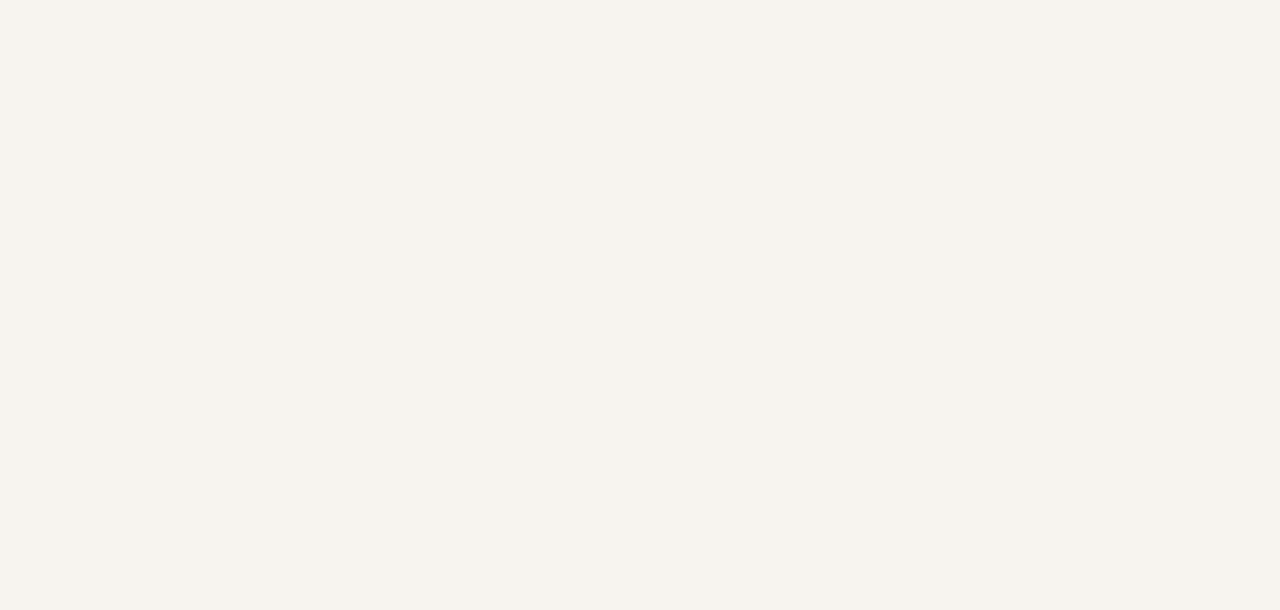
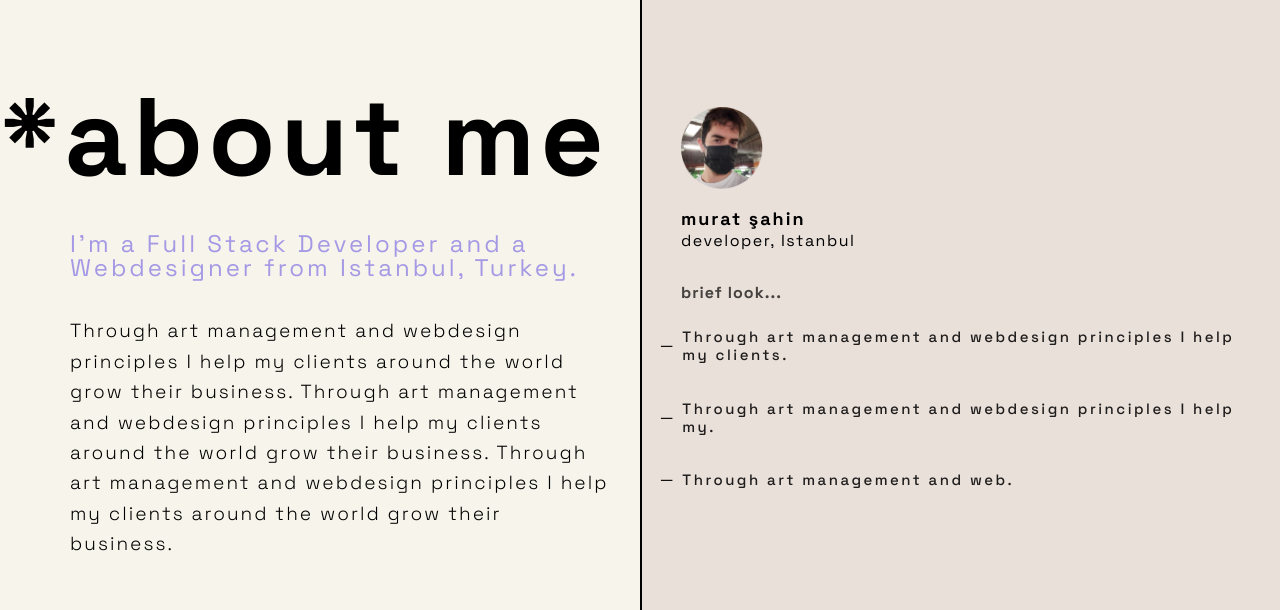
Before and after one commit to Murat-Sahin1/my-portfolio-website, a Next.js app: page / in a window 1280 px wide. Shown: the part 1681-2291 px from the top of the page. Built offline with nearby package versions, Linux system fonts and the light colour scheme.

Commit message:
About me page is added.

```diff
--- a/components/mainPage/aboutFrame/aboutFrame.module.css
+++ b/components/mainPage/aboutFrame/aboutFrame.module.css
@@ -1,9 +1,151 @@
 .aboutFrameContainer {
+    display: flex;
+    flex-direction: row;
     position: relative;
     height: 100vh;
     overflow: hidden;
-    margin-left: 60px;
-    margin-right:60px;
+
 
     background-color: #F7F5EB;
 }
+
+.aboutMeContainer{
+    display: flex;
+    justify-content: center;
+    align-items: center;
+    height: 100%;
+    width: 50%;
+    border-top: 2px solid black;
+
+}
+
+.briefContainer{
+    display: flex;
+    justify-content: center;
+    align-items: center;
+    height: 100%;
+    width: 50%;
+    border-left: 2px solid black;
+    border-top: 2px solid black;
+    background-color: #EAE0DA;
+}
+
+.aboutMeContent{
+    height: 500px;
+    width: 650px;
+    margin-right: 30px;
+}
+
+.aboutMeHeaderContainer{
+
+}
+
+.aboutMeText{
+    font-size: 110px;
+    font-weight: 700;
+    line-height: 123.5%;
+    letter-spacing: 5px;
+}
+
+.writingContainer{
+    padding-top: 27px;
+    padding-left:70px;
+}
+
+.headerSubTitleContainer{
+
+}
+
+.headerSubtitleText{
+    font-size: 24px;
+    letter-spacing: 3px;
+    color: rgba(142, 127, 227, 0.79);
+}
+
+.descriptionContainer{
+    padding-top: 36px;
+}
+
+.descriptionText{
+    font-weight: 300;
+    font-size: 19px;
+    line-height: 160%;
+    letter-spacing: 2px;
+}
+
+.briefContent{
+    height: 523px;
+    width: 600px;
+    padding-top: 48px ;
+}
+
+.upperPartContainer {
+    padding-left: 20px;
+}
+
+.profilePicContainer{
+
+}
+
+.nameContainer{
+    padding-top: 20px;
+}
+
+.nameText{
+    font-size: 18px;
+    font-weight: 700;
+    line-height: 115%;
+    letter-spacing: 2px;
+}
+
+.jobTitleContainer{
+    padding-top: 3px;
+}
+
+.jobTitleText{
+    font-size: 16px;
+    line-height: 115%;
+    letter-spacing: 1.5px;
+}
+
+.briefLookContainer{
+    padding-top: 33px;
+}
+
+.briefLookText{
+    font-size: 16px;
+    font-weight: 700;
+    line-height: 115%;
+    letter-spacing: 1px;
+    color: rgba(0, 0, 0, 0.71);
+}
+
+.bottomPartContainer{
+    display: flex;
+    flex-direction: column;
+    align-items: flex-start;
+    padding-top: 26px;
+    gap: 35px;
+}
+
+.lineContainer{
+    display: flex;
+    flex-direction: row;
+    align-items: center;
+    justify-content: center;
+    gap: 10px;
+
+}
+
+.smallLineContainer{
+
+
+}
+
+.lineText{
+    font-size: 15px;
+    font-weight: 500;
+    letter-spacing: 2.5px;
+    line-height: 122%;
+    color: rgba(0, 0, 0, 0.87)
+}
--- a/components/mainPage/aboutFrame/aboutFrameContainer.js
+++ b/components/mainPage/aboutFrame/aboutFrameContainer.js
@@ -1,9 +1,81 @@
 import styles from "./aboutFrame.module.css";
+import Image from "next/image";
 
 export default function AboutFrameContainer() {
   return (
     <>
-      <div id={"aboutFrame"} class={styles.aboutFrameContainer}></div>
+      <div id={"aboutFrame"} class={styles.aboutFrameContainer}>
+        <div class={styles.aboutMeContainer}>
+          <div class={styles.aboutMeContent}>
+            <div class={styles.aboutMeHeaderContainer}>
+              <p class={styles.aboutMeText}>*about me</p>
+            </div>
+            <div clasS={styles.writingContainer}>
+              <div class={styles.headerSubTitleContainer}>
+                <p clasS={styles.headerSubtitleText}>
+                  I’m a Full Stack Developer and a Webdesigner from Istanbul,
+                  Turkey.
+                </p>
+              </div>
+              <div class={styles.descriptionContainer}>
+                <p class={styles.descriptionText}>
+                  Through art management and webdesign principles I help my
+                  clients around the world grow their business. Through art
+                  management and webdesign principles I help my clients around
+                  the world grow their business. Through art management and
+                  webdesign principles I help my clients around the world grow
+                  their business.{" "}
+                </p>
+              </div>
+            </div>
+          </div>
+        </div>
+        <div class={styles.briefContainer}>
+          <div class={styles.briefContent}>
+            <div class={styles.upperPartContainer}>
+              <div class={styles.profilePicContainer}>
+                <Image src={"/images/profilepic.png"} width={82} height={82} />
+              </div>
+              <div class={styles.nameContainer}>
+                <p class={styles.nameText}>murat şahin</p>
+              </div>
+              <div class={styles.jobTitleContainer}>
+                <p class={styles.jobTitleText}>developer, Istanbul</p>
+              </div>
+              <div class={styles.briefLookContainer}>
+                <p class={styles.briefLookText}>brief look...</p>
+              </div>
+            </div>
+            <div class={styles.bottomPartContainer}>
+              <div class={styles.lineContainer}>
+                <div class={styles.smallLineContainer}>
+                  <p>─</p>
+                </div>
+                <p class={styles.lineText}>
+                  Through art management and webdesign principles I help my
+                  clients.
+                </p>
+              </div>
+              <div class={styles.lineContainer}>
+                <div class={styles.smallLineContainer}>
+                  <p>─</p>
+                </div>
+                <p class={styles.lineText}>
+                  Through art management and webdesign principles I help my.
+                </p>
+              </div>
+              <div class={styles.lineContainer}>
+                <div class={styles.smallLineContainer}>
+                  <p>─</p>
+                </div>
+                <p class={styles.lineText}>
+                  Through art management and web.
+                </p>
+              </div>
+            </div>
+          </div>
+        </div>
+      </div>
     </>
   );
 }
--- a/components/mainPage/navbar.js
+++ b/components/mainPage/navbar.js
@@ -73,6 +73,16 @@ export default function Navbar() {
     }
   }
 
+  const scrollToAboutViewport = () => {
+    const aboutViewport = document.getElementById('aboutFrame');
+    if(aboutViewport){
+      window.scrollTo({
+        top: aboutViewport.offsetTop,
+        behavior: 'smooth',
+      })
+    }
+  }
+
   return (
     <>
       <div
@@ -101,7 +111,7 @@ export default function Navbar() {
               <p className={styles.middleTextButton} onClick={scrollToPortfolioViewport}>portfolio</p>
             </div>
             <div className={styles.middleTextWrapper}>
-              <p className={styles.middleTextButton}>about</p>
+              <p className={styles.middleTextButton} onClick={scrollToAboutViewport}>about</p>
             </div>
             <div className={styles.middleTextWrapper}>
               <p className={styles.middleTextButton}>contact</p>
```
Also changed, not shown: public/images/profilepic.png (added).
